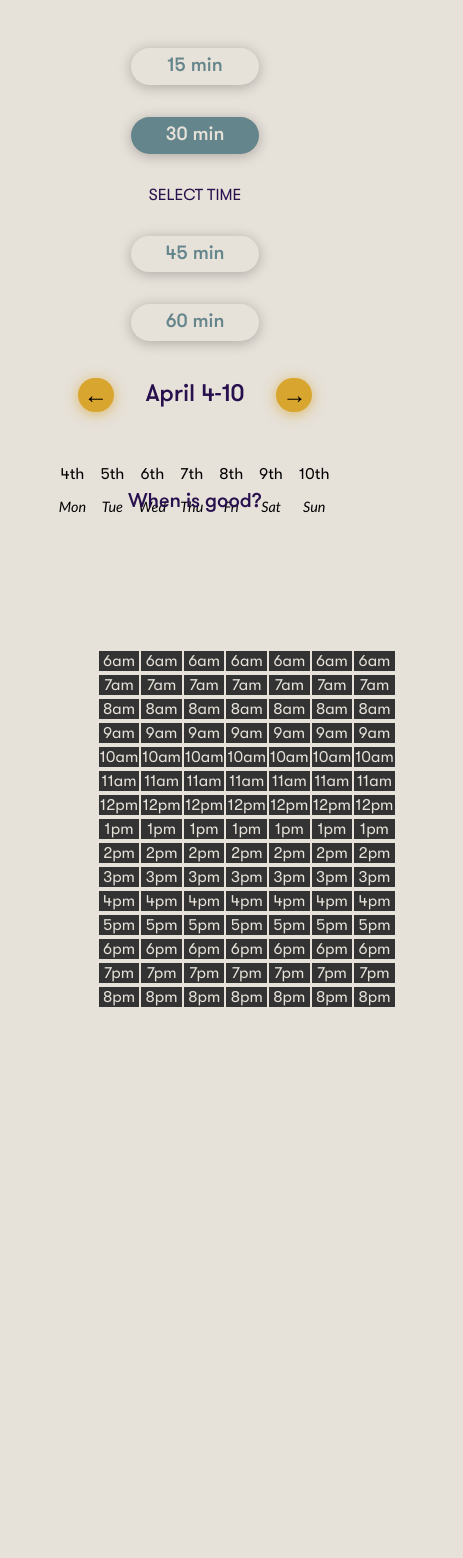
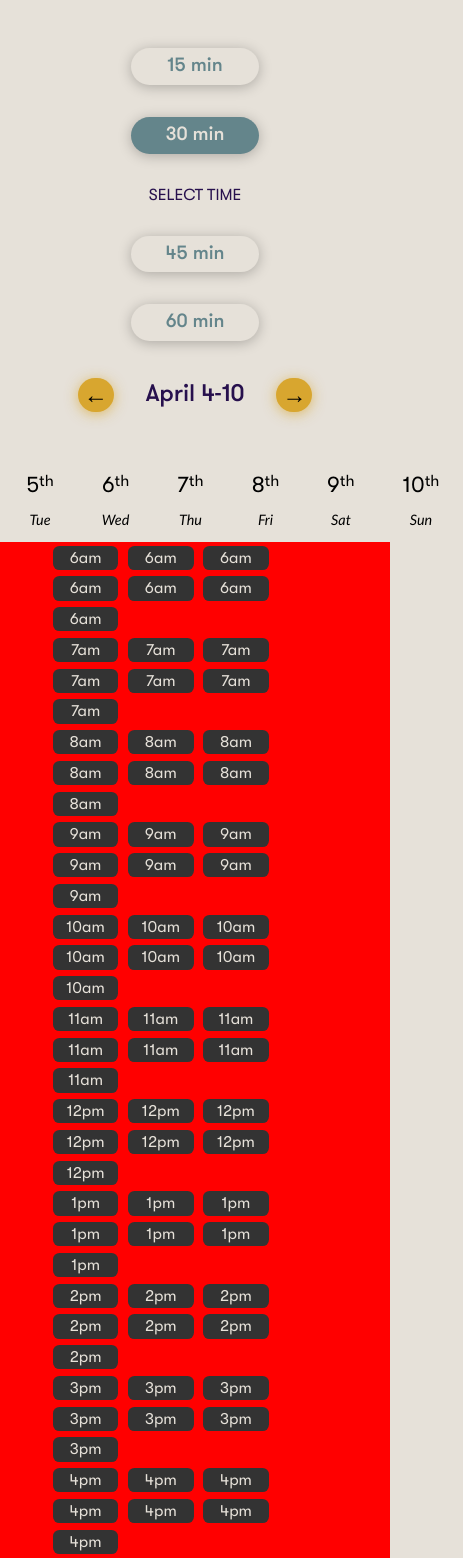
Before and after one commit to charlesscheuer/when-is-good, a React (Create React App) app: page / in a window 390 px wide. Shown: the top 1558 px of the page, 463 px wide, since content can reach past the window. Before the commit the page ends 1009 px from the top, so only its background shows below. Built offline with nearby package versions, Linux system fonts and the light colour scheme; a web font is replaced by a local one.

Commit message:
changed times

```diff
--- a/src/SASS/calendar.scss
+++ b/src/SASS/calendar.scss
@@ -4,7 +4,7 @@
   align-items: center;
   width: 100vw;
   margin-bottom: 1rem;
-    transition: all .2s $trans-primary;
+  transition: all 0.2s $trans-primary;
   &_title {
     font-family: $font-primary;
     font-weight: 500;
@@ -16,12 +16,12 @@
   &_arrow {
     font-size: 1.5rem;
     background-color: $color-secondary;
-        padding-top: .2rem;
-        padding-bottom: .2rem;
+    padding-top: 0.2rem;
+    padding-bottom: 0.2rem;
     box-shadow: 0 2px 13px rgba(216, 166, 47, 0.68);
     border: none;
     border-radius: 50rem;
-        transition: all .4s $trans-primary;
+    transition: all 0.4s $trans-primary;
     &:hover {
       cursor: pointer;
       box-shadow: 0 2px 20px rgba(216, 166, 47, 0.68);
@@ -40,20 +40,32 @@
   text-align: center;
   margin-bottom: 0;
   @media screen and (max-width: 1200px) {
-        padding: 0 2rem;
+    padding: 0 3.2rem;
   }
-    @media screen and (max-width: 650px) {
-        padding: 0 1rem;
-        font-size: 1.3rem;
+  @media screen and (max-width: 1039px) {
+    padding: 0 2.9rem;
   }
-    @media screen and (max-width: 500px) {
-        font-size: 1rem;
-        padding: 0 .5rem;
+  // old ones
+  @media screen and (max-width: 974px) {
+    padding: 0 2.5rem;
   }
+  @media screen and (max-width: 887px) {
+    padding: 0 2.2rem;
+  }
+  @media screen and (max-width: 813px) {
+    padding: 0 1.8rem;
+  }
+  @media screen and (max-width: 730px) {
+    font-size: 1.4rem;
+    padding: 0 1.5rem;
+  }
+  //   @media screen and (max-width: 500px) {
+  //     font-size: 1rem;
+  //     padding: 0 0.5rem;
+  //   }
   sup {
     font-size: 1rem;
   }
-
 }
 
 .weekdays {
@@ -67,73 +79,77 @@
       font-style: italic;
       font-size: 1.4rem;
       @media screen and (max-width: 650px) {
-                font-size: .9rem;
+        font-size: 0.9rem;
       }
     }
   }
-
 }
 
 .TimeSelect {
   display: flex;
   align-items: center;
   width: 100vw;
-    height: 30rem;
+  height: auto;
   @media screen and (max-width: 650px) {
     flex-direction: column;
-    }
-    &_containTitle {
-            width: 6%;
-            height: 100%;
-            display: flex;
-            justify-content: center;
-            flex-direction: column;
-            align-items: center;
-    }
-    &_title {
-        transform: (rotate(-90deg));
-        @media screen and (max-width: 650px) {
-            transform: (rotate(0));
-        }
-        width: 16rem;
-        font-family: $font-primary;
-        color: $color-text;
-        font-weight: 500;
-        margin-top: -10rem;
-        text-align: center;
   }
 }
 
 .TimeSlot {
-    width: 75%;
+  width: 100%;
   height: 100%;
-    margin-left: 5rem;
   display: flex;
-    flex-direction: row;
+  justify-content: space-around;
+  background-color: red;
+  margin-bottom: 4rem;
   &_col {
     padding: 0 3rem;
     display: flex;
     flex-direction: column;
-        @media screen and (max-width: 1200px) {
-            padding: 0 1rem;
-        }
-        @media screen and (max-width: 650px) {
-            padding: 0 1rem;
-            font-size: 1.3rem;
-        }
-        @media screen and (max-width: 500px) {
-            font-size: 1rem;
-            padding: 0 .5rem;
+    &_row {
+      margin: 0rem 0rem;
     }
   }
   &_time {
     font-family: $font-primary;
+    font-size: 1.4rem;
+    text-align: center;
+    background-color: $color-dark;
+    padding: 1.5rem;
+    color: $color-light;
+    margin-top: 0.5rem;
+    width: 7rem;
+    border: none;
+    margin: 0.3rem 1.4rem;
+    transition: all 0.2s $trans-primary;
+    @media screen and (max-width: 1200px) {
+      padding: 1rem;
+      margin: 0.3rem 0.7rem;
+    }
+    @media screen and (max-width: 1039px) {
+      font-size: 1.2rem;
+      padding: 0.2rem 0rem;
+      width: 5.4rem;
+      margin: 0.2rem 1.2rem;
+    }
+    @media screen and (max-width: 974px) {
+      margin: 0.2rem 0.8rem;
+    }
+    @media screen and (max-width: 887px) {
+      margin: 0.2rem 0.5rem;
+    }
+    @media screen and (max-width: 813px) {
       font-size: 1rem;
-        text-align: center;
-        background-color: #333333;
-        color: #e6e1d9;
-        margin-top: 0.5rem;
-        width: 62px;
-        height: 18px;
+      margin: 0.2rem 0.4rem;
+      width: 4.8rem;
+    }
+    @media screen and (max-width: 730px) {
+      margin: 0.2rem 0.3rem;
+      width: 4.1rem;
+    }
+    border-radius: 0.4rem;
+    &:hover {
+      cursor: pointer;
     }
   }
+}
--- a/src/SASS/main.scss
+++ b/src/SASS/main.scss
@@ -1,3 +1,4 @@
 @import 'base.scss';
 @import 'topBar.scss';
+@import 'title.scss';
 @import 'calendar.scss';
--- /dev/null
+++ b/src/SASS/title.scss
@@ -0,0 +1,29 @@
+.TimeSelect {
+  display: flex;
+  align-items: center;
+  width: 100vw;
+  height: auto;
+  @media screen and (max-width: 650px) {
+    flex-direction: column;
+  }
+  &_containTitle {
+    width: 6%;
+    height: 100%;
+    display: flex;
+    justify-content: center;
+    flex-direction: column;
+    align-items: center;
+  }
+  &_title {
+    transform: (rotate(-90deg));
+    @media screen and (max-width: 650px) {
+      transform: (rotate(0));
+    }
+    width: 16rem;
+    font-family: $font-primary;
+    color: $color-text;
+    font-weight: 500;
+    margin-top: -50rem;
+    text-align: center;
+  }
+}
--- a/src/components/App.js
+++ b/src/components/App.js
@@ -100,3 +100,6 @@ class App extends Component {
 }
 
 export default App
+// <div className="TimeSelect_containTitle">
+//           <h1 className="TimeSelect_title">When is good?</h1>
+// </div>
--- a/src/components/calendar/timeSelect/timeSelect.js
+++ b/src/components/calendar/timeSelect/timeSelect.js
@@ -15,31 +15,28 @@ const TimeSelect = props => {
   let times = [...props.table]
   return (
     <div className="TimeSelect">
-      <div className="TimeSelect_containTitle">
-        <h1 className="TimeSelect_title">When is good?</h1>
-      </div>
-      <table className="TimeSlot">
-        <tbody className="TimeSlot_col">
+      <div className="TimeSlot">
+        <div className="TimeSlot_col">
           {times.map((row, x) => {
             return (
-              <tr key={x}>
+              <div className="TimeSlot_col_row" key={x}>
                 {row.map((datetime, y) => {
                   return (
-                    <td
+                    <button
                       className="TimeSlot_time"
                       draggable="true"
                       onClick={e => props.onClick(e, x, y)}
                       key={x + y}
                     >
                       {displayHandler(datetime[0])}
-                    </td>
+                    </button>
                   )
                 })}
-              </tr>
+              </div>
             )
           })}
-        </tbody>
-      </table>
+        </div>
+      </div>
     </div>
   )
 }
```
Lines whose indentation alone changed are shown as unchanged.
